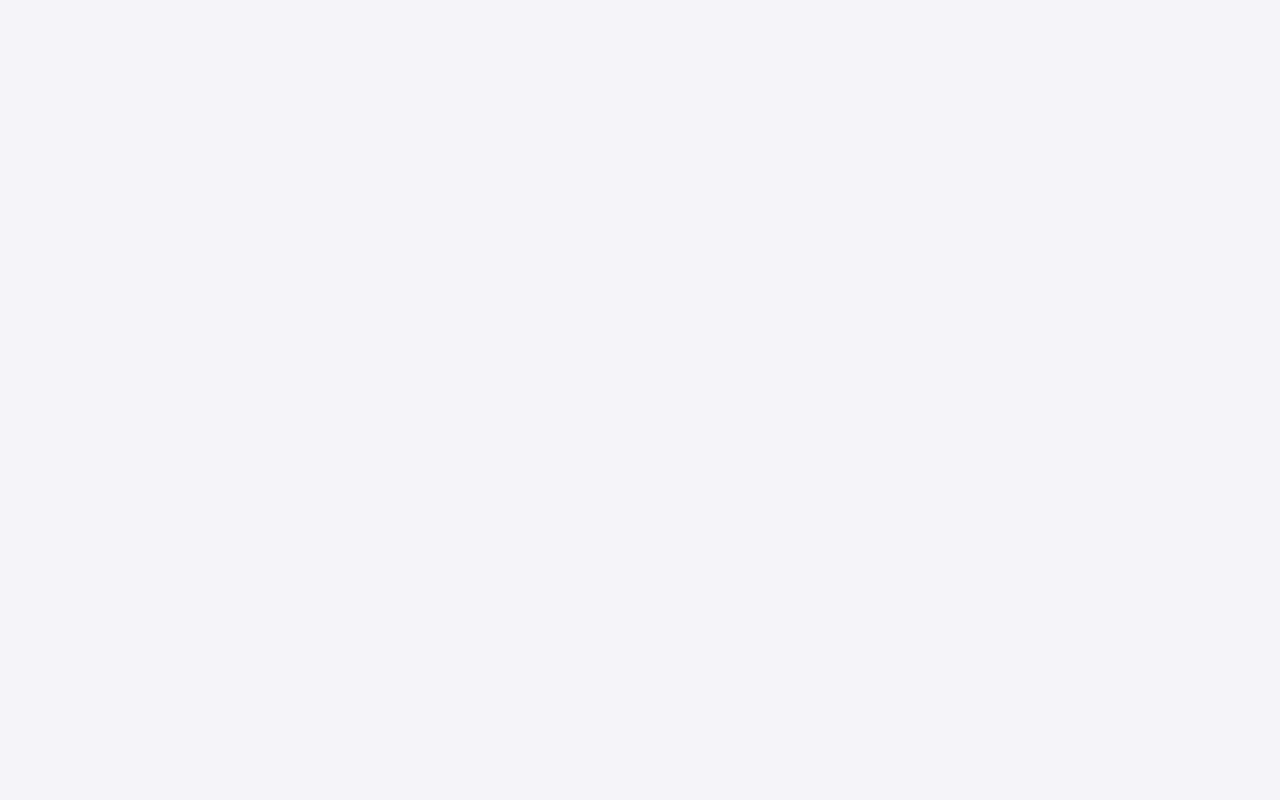
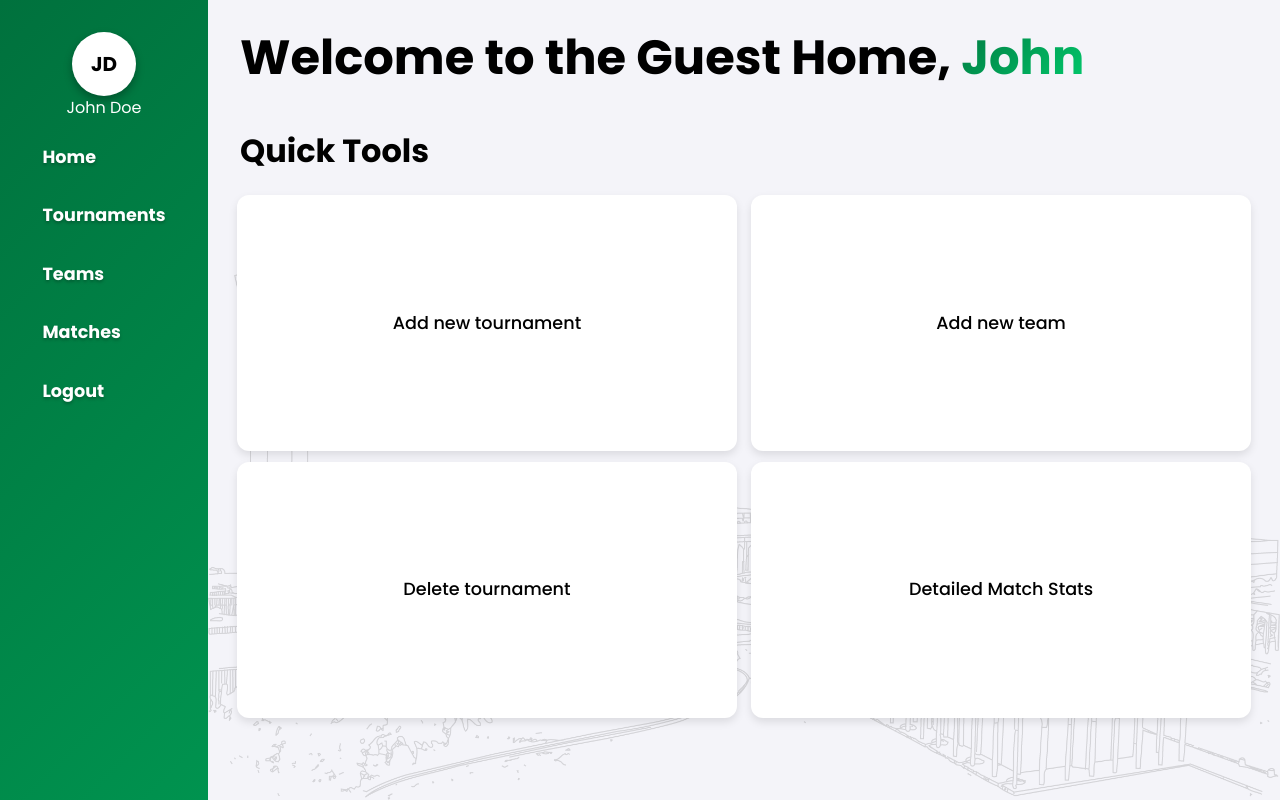
Before and after one commit to Husain-Althagafi/ICS321_Project, a React (Vite) app in the folder frontend/: page /guest/home in a window 1280 px wide. Before the commit this address had no page. Built offline with nearby package versions, Linux system fonts and the light colour scheme.

Commit message:
create initial guest home page

```diff
--- a/frontend/src/App.jsx
+++ b/frontend/src/App.jsx
@@ -22,6 +22,7 @@ import Venues from "./pages/Admin/Venues";
 import Tournaments_DetailedMatchStats from "./pages/Admin/Tournaments_DetailedMatchStats";
 import Matches_DetailedMatchStats from "./pages/Admin/Matches_DetailedMatchStats";
 import DetailedMatchStats from "./pages/Admin/DetailedMatchStats";
+import GuestHome from "./pages/Guest/GuestHome";
 
 function App() {
   return (
@@ -63,6 +64,7 @@ function App() {
           path="/admin/detailed-match-stats/:tournamentId/:matchId/match-stats"
           element={<DetailedMatchStats />}
         />
+        <Route path = "/guest/home" element={<GuestHome />} />
       </Routes>
     </Router>
   );
--- /dev/null
+++ b/frontend/src/components/GuestSidebar.jsx
@@ -0,0 +1,35 @@
+// guestSidebar.jsx
+import React from "react";
+import { useNavigate } from "react-router-dom";
+import "./stylesheets/GuestSidebar.css";
+
+const GuestSidebar = ({ initials, formattedName }) => {
+  const navigate = useNavigate();
+
+  const handleLogout = () => {
+    localStorage.removeItem("token");
+    navigate("/guest/login");
+  };
+
+  return (
+    <aside className="sidebar">
+      <div className="profile-wrapper">
+        <div className="profile">{initials}</div>
+        <div className="guest-name">{formattedName}</div>
+      </div>
+      <nav>
+        <ul>
+          <li onClick={() => navigate("/guest/home")}>Home</li>
+          <li onClick={() => navigate("/guest/tournaments")}>Tournaments</li>
+          <li onClick={() => navigate("/guest/teams")}>Teams</li>
+          <li onClick={() => navigate("/guest/detailed-match-stats")}>
+            Matches
+          </li>
+          <li onClick={handleLogout}>Logout</li>
+        </ul>
+      </nav>
+    </aside>
+  );
+};
+
+export default GuestSidebar;
--- /dev/null
+++ b/frontend/src/components/stylesheets/GuestSidebar.css
@@ -0,0 +1,75 @@
+@import url("https://fonts.googleapis.com/css2?family=Poppins&display=swap");
+
+/* Sidebar styling */
+.sidebar {
+  width: 11rem;
+  background-color: #3b774d;
+  color: white;
+  padding: 2rem 1rem;
+  display: flex;
+  flex-direction: column;
+  align-items: center;
+  background: linear-gradient(135deg, #00713d, #00934f);
+  font-family: "Poppins", sans-serif;
+}
+
+.sidebar .profile {
+  background-color: white;
+  color: black;
+  font-weight: bold;
+  border-radius: 50%;
+  width: 4rem;
+  height: 4rem;
+  display: flex;
+  align-items: center;
+  justify-content: center;
+  /* margin-bottom: 2rem; */
+  font-size: 1.25rem;
+  object-fit: cover;
+  overflow: hidden;
+  box-shadow: 0 0.25rem 0.5rem rgba(0, 0, 0, 0.3);
+}
+
+.sidebar .profile img {
+  width: 100%;
+  height: 100%;
+  border-radius: 50%;
+  object-fit: cover;
+  text-shadow: 0 0.15rem 0.25rem rgba(0, 0, 0, 0.3);
+}
+
+.admin-name {
+  color: white;
+  font-weight: bold;
+  font-size: 1.35rem;
+  margin-top: 0.5rem;
+  text-align: center;
+  text-shadow: 0 0.15rem 0.25rem rgba(0, 0, 0, 0.3);
+}
+
+.sidebar nav ul {
+  list-style: none;
+  padding: 0;
+  width: 100%;
+}
+
+.sidebar nav ul li {
+  margin: 1rem 0;
+  padding: 0.5rem 1rem;
+  cursor: pointer;
+  border-radius: 0.5rem;
+  transition:
+    background-color 0.2s,
+    transform 0.2s,
+    box-shadow 0.2s;
+  color: white;
+  font-weight: bold;
+  font-size: 1.1rem;
+  text-shadow: 0 0.1rem 0.2rem rgba(0, 0, 0, 0.25);
+}
+
+.sidebar nav ul li:hover {
+  background-color: #1b4332;
+  transform: translateY(-3px);
+  box-shadow: 0 0.5rem 1rem rgba(0, 0, 0, 0.2);
+}
--- /dev/null
+++ b/frontend/src/pages/Guest/GuestHome.jsx
@@ -0,0 +1,68 @@
+import React from "react";
+import { useNavigate } from "react-router-dom";
+import GuestSidebar from "../../components/GuestSidebar.jsx";
+// import sealImage from '../../assets/icons/KFUPM Seal White.png';
+import bgImage from "../../assets/images/Illustration 1@4x.png";
+import "../../stylesheets/GuestHome.css";
+
+const GuestHome = () => {
+  const navigate = useNavigate();
+  const username = "john.doe"; // Replace with actual dynamic source later
+  const [first, last] = username.split(".");
+  const initials = `${first[0]}${last[0]}`.toUpperCase();
+  const formattedName = `${first.charAt(0).toUpperCase() + first.slice(1)} ${last.charAt(0).toUpperCase() + last.slice(1)}`;
+  const formattedFirstName = first.charAt(0).toUpperCase() + first.slice(1);
+
+  return (
+    <div className="guest-home">
+      <GuestSidebar initials={initials} formattedName={formattedName} />
+
+      <main className="main-content">
+        <div className="bg-overlay"></div>
+        <header className="topbar">
+          <h1>
+            Welcome to the Guest Home,{" "}
+            <span className="highlighted-name">{formattedFirstName}</span>
+          </h1>
+        </header>
+
+        <section className="applications">
+          <h2>Quick Tools</h2>
+          <div className="app-grid">
+            <div
+              className="app-item"
+              onClick={() => navigate("/guest/add-tournament")}
+            >
+              Add new tournament
+            </div>
+            <div
+              className="app-item"
+              onClick={() => navigate("/guest/add-team")}
+            >
+              Add new team
+            </div>
+            <div
+              className="app-item"
+              onClick={() => navigate("/guest/delete-tournament")}
+            >
+              Delete tournament
+            </div>
+            <div
+              className="app-item"
+              onClick={() => navigate("/guest/detailed-match-stats")}
+            >
+              Detailed Match Stats
+            </div>
+          </div>
+        </section>
+        {/* <img
+          src={sealImage}
+          alt="KFUPM Seal"
+          className="vertical-seal"
+        /> */}
+      </main>
+    </div>
+  );
+};
+
+export default GuestHome;
--- a/frontend/src/pages/Guest/GuestLogin.jsx
+++ b/frontend/src/pages/Guest/GuestLogin.jsx
@@ -12,14 +12,14 @@ function GuestLogin() {
   const [error, setError] = useState("");
   const navigate = useNavigate();
 
-  // Predefined Admin credentials for demo purposes
-  const adminUsername = "admin";
-  const adminPassword = "password123";
+  // Predefined guest credentials for demo purposes
+  const guestUsername = "s20123456";
+  const guestPassword = "password123!";
 
   const handleLogin = (e) => {
     e.preventDefault();
-    if (username === adminUsername && password === adminPassword) {
-      // On successful login, redirect to Admin page
+    if (username === guestUsername && password === guestPassword) {
+      // On successful login, redirect to guest page
       navigate("/guest/home");
     } else {
       const errorMsg = "Invalid username or password!";
@@ -68,8 +68,8 @@ function GuestLogin() {
           <p className="guest-signup-link">
             <Link to="/guest/signup">Don't have an account? Sign up</Link>
           </p>
-          <p className="admin-link">
-            <Link to="/admin/login">Login as Admin</Link>
+          <p className="guest-link">
+            <Link to="/guest/login">Login as guest</Link>
           </p>
         </form>
       </div>
--- a/frontend/src/pages/Guest/GuestSignUp.jsx
+++ b/frontend/src/pages/Guest/GuestSignUp.jsx
@@ -8,6 +8,9 @@ import sealImage from "../../assets/icons/KFUPM Seal White.png";
 function GuestSignUp() {
   const [username, setUsername] = useState("");
   const [password, setPassword] = useState("");
+
+  const [firstName, setFirstName] = useState("");
+  const [lastName, setLastName] = useState("");
 
   const [confirmPassword, setConfirmPassword] = useState("");
   const [passwordVisible, setPasswordVisible] = useState(false); // State to toggle password visibility
@@ -52,6 +55,24 @@ function GuestSignUp() {
         <img src={sealImage} alt="KFUPM Seal" className="seal-logo" />
         <header>KFUPM Guest Sign Up</header>
         <form onSubmit={handleSignUp}>
+          <div className="form-group">
+            <label>First Name</label>
+            <input
+              type="text"
+              value={firstName}
+              onChange={(e) => setFirstName(e.target.value)}
+              placeholder="Enter your first name"
+            />
+          </div>
+          <div className="form-group">
+            <label>Last Name</label>
+            <input
+              type="text"
+              value={lastName}
+              onChange={(e) => setLastName(e.target.value)}
+              placeholder="Enter your last name"
+            />
+          </div>
           <div className="form-group">
             <label>Username</label>
             <input
--- /dev/null
+++ b/frontend/src/stylesheets/GuestHome.css
@@ -0,0 +1,142 @@
+@import url("https://fonts.googleapis.com/css2?family=Poppins&display=swap");
+
+.guest-home {
+  display: flex;
+  height: 100vh;
+  width: 100vw;
+  font-family: "Poppins", sans-serif;
+  overflow: hidden;
+}
+
+/* Main content area */
+.main-content {
+  flex: 1;
+  background-color: #f4f4f9;
+  padding: 2rem;
+  position: relative;
+  z-index: 1;
+  overflow: hidden;
+  max-width: 100vw;
+}
+
+.topbar {
+  display: flex;
+  justify-content: space-between;
+  align-items: center;
+  margin: 0rem;
+}
+
+.topbar h1 {
+  font-size: 3rem;
+  font-weight: bold;
+  color: black;
+  text-shadow: none;
+  margin-top: 0rem;
+  margin-bottom: 1rem;
+}
+
+.applications h2 {
+  font-size: 2rem;
+  color: black;
+  text-shadow: none;
+  text-align: left;
+}
+
+.app-grid {
+  display: grid;
+  align-self: self-start;
+  grid-template-columns: repeat(2, 1fr);
+  gap: 2%;
+  justify-items: center;
+  align-items: center;
+}
+
+.app-item {
+  background-color: rgba(255, 255, 255, 1);
+  border-radius: 0.75rem;
+  padding: 0.5rem;
+  text-align: center;
+  box-shadow: 0 0.25rem 0.5rem rgba(0, 0, 0, 0.1);
+  font-weight: 500;
+  cursor: pointer;
+  transition:
+    transform 0.2s ease,
+    box-shadow 0.2s ease,
+    background 0.2s ease,
+    color 0.2s ease,
+    font-size 0.2s ease;
+  color: black;
+  aspect-ratio: 1 / 1;
+  display: flex;
+  align-items: center;
+  justify-content: center;
+  width: 98%;
+  height: 15rem;
+  z-index: 1;
+  font-size: 1.1rem;
+}
+
+.app-item:hover {
+  transform: translateY(-2px);
+  box-shadow: 0 0.5rem 1rem rgba(0, 0, 0, 0.15);
+  background: linear-gradient(135deg, #017941, #02cb6d);
+  color: white;
+  font-size: 1.3rem;
+}
+
+/* Widget boxes
+.widgets {
+  display: flex;
+  flex-wrap: wrap;
+  gap: 1rem;
+}
+
+.widget-box {
+  flex: 1;
+  min-width: 18rem;
+  background-color: white;
+  border-radius: 0.75rem;
+  padding: 1rem;
+  box-shadow: 0 0.25rem 0.5rem rgba(0, 0, 0, 0.1);
+} */
+
+.profile-wrapper {
+  display: flex;
+  flex-direction: column;
+  align-items: center;
+  justify-content: center;
+}
+
+/* KFUPM vertical seal styling
+.vertical-seal {
+  position: absolute;
+  right: 1rem;
+  top: 50%;
+  transform: translateY(-50%) rotate(90deg);
+  opacity: 1;
+  height: 80vh;
+  pointer-events: none;
+  filter: invert(1);
+} */
+.highlighted-name {
+  background: linear-gradient(135deg, #017941, #02cb6d);
+  background-clip: text;
+  -webkit-text-fill-color: transparent;
+  font-weight: bold;
+}
+
+/* Semi-transparent background overlay image */
+.bg-overlay {
+  position: absolute;
+  bottom: 0;
+  right: 0;
+  background-image: url("../assets/images/Illustration 1@4x.png");
+  background-size: contain;
+  background-position: bottom right;
+  background-repeat: no-repeat;
+  opacity: 0.2;
+  width: 100%;
+  height: 100%;
+  z-index: 0;
+  pointer-events: none;
+}
```
Also changed, not shown: frontend/src/pages/Admin/AdminPage.jsx (deleted, +0 -12 lines), frontend/src/pages/Guest/GuestPage.jsx (deleted, +0 -12 lines).
